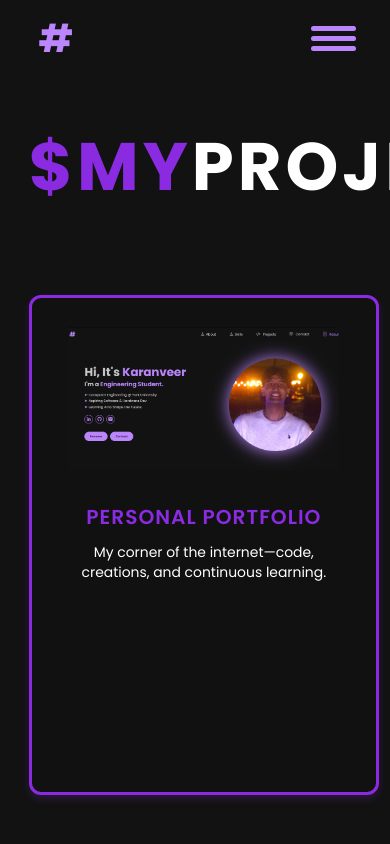
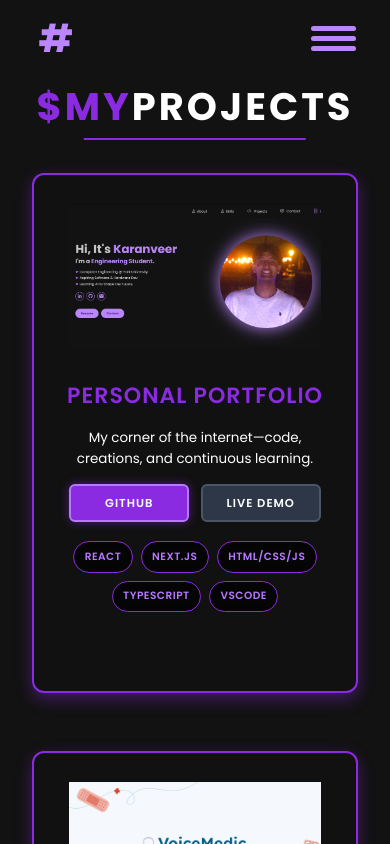
Before and after one commit to kpanesar88/portfolio, a Next.js app: page /projects in a window 390 px wide. Built offline with nearby package versions, Linux system fonts and the light colour scheme; a web font is replaced by a local one.

Commit message:
edited projects page

```diff
--- a/app/page-components/projectspage-components/projects.css
+++ b/app/page-components/projectspage-components/projects.css
@@ -1,5 +1,6 @@
 @import "../../static.css";
 
+/* ===== BASE STYLES ===== */
 .projects-container {
   width: 100%;
   padding: 3rem;
@@ -7,6 +8,16 @@
   background-color: var(--black);
   min-height: 120vh;
   font-family: "Poppins", "sans-serif";
+  opacity: 0;
+  transform: translateY(20px);
+  animation: fadeInUp 0.8s ease-out forwards;
+}
+
+@keyframes fadeInUp {
+  to {
+    opacity: 1;
+    transform: translateY(0);
+  }
 }
 
 .projects-title {
@@ -19,6 +30,26 @@
   text-transform: uppercase;
   font-weight: 700;
   font-family: 'Courier New', monospace;
+  position: relative;
+}
+
+.projects-title::after {
+  content: '';
+  position: absolute;
+  bottom: -10px;
+  left: 50%;
+  transform: translateX(-50%);
+  width: 0;
+  height: 4px;
+  background: #8a2be2;
+  animation: underlineExpand 1s ease-out forwards;
+  animation-delay: 0.5s;
+}
+
+@keyframes underlineExpand {
+  to {
+    width: 60%;
+  }
 }
 
 .purple-text {
@@ -55,7 +86,25 @@
   flex-direction: column;
   height: 500px;
   position: relative;
+  opacity: 0;
+  transform: translateY(30px);
+  animation: cardFadeIn 0.6s ease-out forwards;
 }
+
+@keyframes cardFadeIn {
+  to {
+    opacity: 1;
+    transform: translateY(0);
+  }
+}
+
+/* Staggered animations for cards */
+.project-card:nth-child(1) { animation-delay: 0.3s; }
+.project-card:nth-child(2) { animation-delay: 0.5s; }
+.project-card:nth-child(3) { animation-delay: 0.7s; }
+.project-card:nth-child(4) { animation-delay: 0.9s; }
+.project-card:nth-child(5) { animation-delay: 1.1s; }
+.project-card:nth-child(6) { animation-delay: 1.3s; }
 
 .project-card.hackathon-winner {
   position: relative;
@@ -275,133 +324,223 @@
   color: #e2c4ff;
 }
 
-/*
-@media (max-width: 600px) {
+/* ===== SURFACE PRO 7 (912x1368) ===== */
+@media (max-width: 912px) and (min-height: 1368px) {
+  .projects-container {
+    padding: 2rem 1.5rem;
+    min-height: 100vh;
+  }
+
+  .projects-title {
+    font-size: 5.5rem;
+    margin: 3rem 0 4rem 0;
+    padding-top: 2rem;
+  }
+
+  .projects-title::after {
+    height: 3px;
+    bottom: -8px;
+  }
+
+  .projects-grid {
+    gap: 8rem 5rem;
+    padding: 2rem 0;
+  }
+
+  .project-card {
+    width: 320px;
+    height: 480px;
+  }
+
+  .project-title {
+    font-size: 1.9rem;
+  }
+
+  .project-description {
+    font-size: 1.3rem;
+  }
+}
+
+/* ===== IPAD PRO (1024x1366) ===== */
+@media (max-width: 1024px) and (min-height: 1366px) {
+  .projects-container {
+    padding: 2rem 1.5rem;
+    min-height: 100vh;
+  }
+
   .projects-title {
     font-size: 6rem;
     margin: 4rem 0;
-    padding-top: 3rem;
+    padding-top: 2rem;
+  }
+
+  .projects-title::after {
+    height: 3px;
+    bottom: -8px;
   }
 
   .projects-grid {
-    display: flex;
-    flex-direction: column;
-    align-items: center;
-    gap: 4rem;
+    grid-template-columns: repeat(auto-fit, minmax(280px, 1fr));
+    gap: 6rem 4rem;
     padding: 2rem 0;
-    width: 100%;
   }
 
   .project-card {
-    width: 85%;
-    max-width: 400px;
-    height: auto;
-    min-height: 600px;
-    transition: none !important;
+    width: 300px;
+    height: 460px;
   }
 
   .project-title {
-    font-size: 2.8rem;
-    margin: 0 auto 1rem;
+    font-size: 1.8rem;
   }
 
   .project-description {
-    font-size: 2rem;
-    padding-bottom: 1.2rem;
+    font-size: 1.25rem;
+  }
+}
+
+/* ===== NEST HUB (1024x600) ===== */
+@media (max-width: 1024px) and (max-height: 600px) {
+  .projects-container {
+    padding: 1.5rem;
+    min-height: 100vh;
+  }
+
+  .projects-title {
+    font-size: 4rem;
+    margin: 2rem 0 3rem 0;
+    padding-top: 1rem;
+  }
+
+  .projects-title::after {
+    height: 2px;
+    bottom: -5px;
+  }
+
+  .projects-grid {
+    grid-template-columns: repeat(auto-fit, minmax(250px, 1fr));
+    gap: 4rem 3rem;
+    padding: 1.5rem 0;
+  }
+
+  .project-card {
+    width: 280px;
+    height: 420px;
+    animation-delay: 0.2s !important;
+  }
+
+  .project-image-container {
+    height: 150px;
+  }
+
+  .project-title {
+    font-size: 1.6rem;
+    margin-bottom: 0.8rem;
+  }
+
+  .project-description {
+    font-size: 1.1rem;
+    padding-bottom: 0.8rem;
+  }
+
+  .project-links {
+    margin-bottom: 1rem;
   }
 
   .project-link {
-    padding: 1rem 1.5rem;
-    font-size: 1.6rem;
+    padding: 0.7rem 1.2rem;
+    font-size: 1rem;
+    min-width: 100px;
+  }
+
+  .technology-tag {
+    font-size: 1rem;
+    padding: 0.6rem 1rem;
+  }
+}
+
+/* ===== MOBILE STYLES ===== */
+@media (max-width: 768px) {
+  .projects-container {
+    padding: 2rem 1rem 4rem;
+    padding-top: 8rem;
+    min-height: 100vh;
+    animation-delay: 0.1s;
+  }
+
+  .projects-title {
+    font-size: 4rem;
+    margin: 0 0 4rem 0;
+    letter-spacing: 3px;
+    padding-top: 0;
+  }
+
+  .projects-title::after {
+    height: 2px;
+    bottom: -5px;
+  }
+
+  .projects-grid {
+    grid-template-columns: 1fr;
+    gap: 6rem;
+    max-width: 100%;
+    padding: 0;
+  }
+
+  .project-card {
+    width: 88%;
+    max-width: 380px;
+    height: auto;
+    min-height: 520px;
+    margin: 0 auto;
+    border-width: 2.5px;
+    box-shadow: 0 6px 16px rgba(138, 43, 226, 0.4);
+    animation-delay: 0.3s !important;
+  }
+
+  .project-title {
+    font-size: 2.3rem;
+    margin-bottom: 1.5rem;
+  }
+
+  .project-description {
+    font-size: 1.4rem;
+    line-height: 1.6;
+    padding-bottom: 1.5rem;
+  }
+
+  .project-links {
+    gap: 1.2rem;
+    margin-bottom: 2rem;
+  }
+
+  .project-link {
+    font-size: 1.2rem;
+    padding: 0.9rem 1.6rem;
     min-width: 120px;
   }
 
   .technology-tag {
-    font-size: 2rem;
-    padding: 0.8rem 1.2rem;
-    transition: none !important;
+    font-size: 1.1rem;
+    padding: 0.7rem 1.1rem;
   }
 
-
+  /* Keep hover effects disabled on mobile */
   .project-card:hover,
-  .project-card.hackathon-winner:hover {
+  .project-card.hackathon-winner:hover,
+  .project-link:hover,
+  .technology-tag:hover {
     transform: none !important;
-    box-shadow: 0 4px 8px rgba(138, 43, 226, 0.2) !important;
-    background: #111111 !important;
-    border-color: #8a2be2 !important;
+    filter: none !important;
+    box-shadow: none !important;
   }
 
-  .project-card.hackathon-winner:hover {
-    border-color: gold !important;
-  }
-
+  /* Show footer by default on mobile */
   .project-hover-footer {
     opacity: 1 !important;
     transform: translateY(0) !important;
     position: relative;
     background: transparent;
-    padding: 1.5rem;
-  }
-
-  .project-link:hover {
-    transform: none !important;
-    filter: none !important;
+    padding: 0 1.5rem 1.5rem;
   }
 }
-
-@media (max-width: 768px) {
-  .projects-title {
-    font-size: 5rem;
-    margin: 4rem 0;
-    padding-top: 3rem;
-  }
-
-  .projects-grid {
-    grid-template-columns: repeat(1, 1fr);
-    gap: 5rem 3rem;
-    max-width: 75%;
-  }
-
-  .project-card {
-    width: 100%;
-    height: 700px;
-    max-width: none;
-  }
-
-  .project-title {
-    font-size: 3.5rem;
-    margin: 0 auto 0.8rem;
-  }
-
-  .project-description {
-    font-size: 2.2rem;
-    padding-bottom: 1rem;
-  }
-
-  .project-link {
-    padding: 0.8rem 1.2rem;
-    font-size: 2.5rem;
-  }
-
-  .technology-tag {
-    font-size: 1.8rem;
-    padding: 0.6rem 1rem;
-  }
-
-  .project-card,s
-  .project-card:hover,
-  .technology-tag,
-  .project-link {
-    transition: none !important;
-    transform: none !important;
-  }
-
-  .project-hover-footer {
-    opacity: 1 !important;
-    transform: translateY(0) !important;
-    position: relative;
-    background: transparent;
-    padding: 1rem 1.5rem 1.5rem;
-  }
-}
-*/
--- a/app/page-components/projectspage-components/projects.tsx
+++ b/app/page-components/projectspage-components/projects.tsx
@@ -31,7 +31,7 @@ const ProjectsDisplay: React.FC = () => {
       id: 1,
       title: 'PERSONAL PORTFOLIO',
       description: 'My corner of the internet—code, creations, and continuous learning.',
-      technologies: ['REACT', 'NODE.JS', 'MONGODB', 'STRIPE', 'EXPRESS', 'JWT', 'REDUX', 'AWS'],
+      technologies: ['REACT', 'NEXT.JS', 'HTML/CSS/JS', 'TYPESCRIPT', 'VSCODE',],
       imageUrl: projectImages.portfolio,
       liveUrl: '/about',
       codeUrl: 'https://github.com/kpanesar88/portfolio',
@@ -40,7 +40,7 @@ const ProjectsDisplay: React.FC = () => {
       id: 2,
       title: 'VOICEMEDIC',
       description: 'A voice-activated first aid assistant that guides users through emergencies with AI-powered, step-by-step instructions—no medical experience needed.',
-      technologies: ['TYPESCRIPT', 'EXPO', 'TAILWIND', 'OPENAI', 'NODEJS', 'HTML/CSS/JS','VSCODE'],
+      technologies: ['TYPESCRIPT', 'EXPO', 'TAILWIND', 'OPENAI', 'NODEJS', 'HTML/CSS/JS',],
       imageUrl: projectImages.voicemedic,
       devpostUrl: 'https://devpost.com/software/voice-medic',
       codeUrl:'https://github.com/kpanesar88/VoiceMedic',
@@ -49,7 +49,7 @@ const ProjectsDisplay: React.FC = () => {
       id: 3,
       title: 'BRAINUP',
       description: 'An AI coach that analyzes your saved Instagram content to recommend personalized productivity tips and learning resources. Won Best AI Hack at Hack the Hill 2024!',
-      technologies: ['PYTHON', 'FLASK', 'REACTJS', 'SELENIUM', 'HDBSCAN', 'HTML/CSS/JS', 'VSCODE'],
+      technologies: ['PYTHON', 'FLASK', 'REACTJS', 'SELENIUM', 'HDBSCAN', 'HTML/CSS/JS', ],
       imageUrl: projectImages.brainup,
       devpostUrl:'https://devpost.com/software/brainup',
       codeUrl: 'https://github.com/kpanesar88/BrainUp',
```
Also changed, not shown: app/about/page.tsx (+5 -3 lines).
